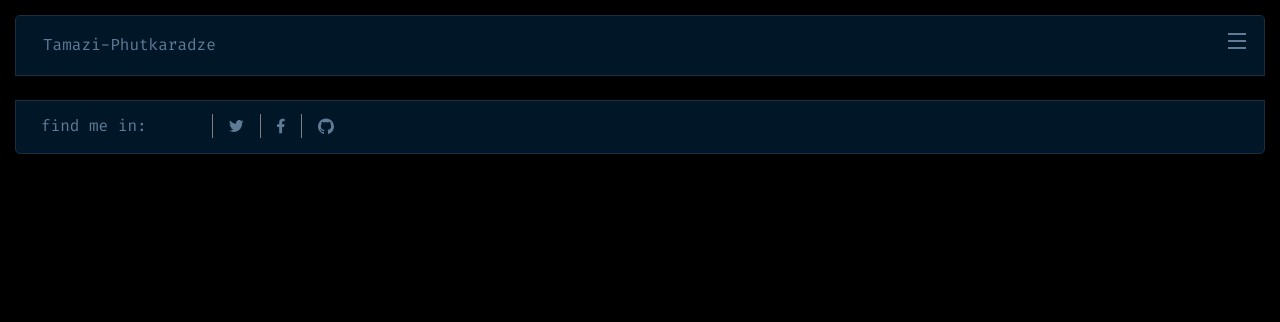
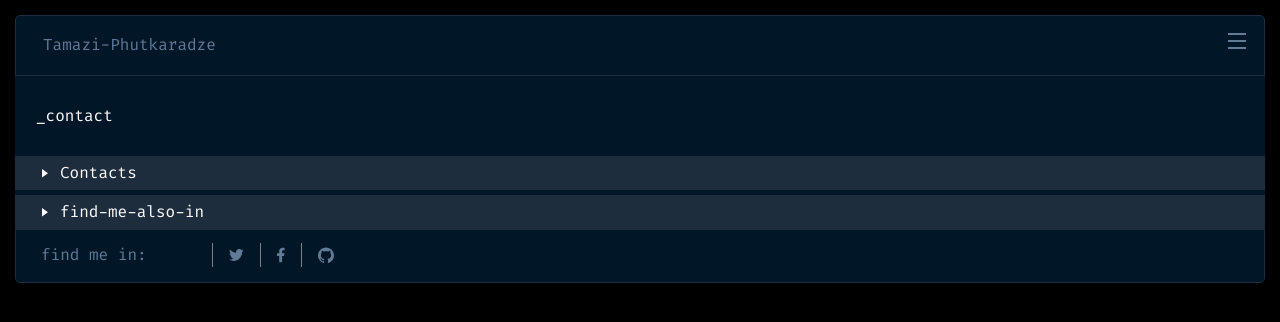
Before and after one commit to TamaziPhutkaradze/my-portfolio, a React (Vite) app: page /Contact in a window 1280 px wide. Shown: the top 322 px of the page. Built offline with nearby package versions, Linux system fonts and the light colour scheme.

Commit message:
Add: Links for Contacts

```diff
--- a/src/components/AboutMe.tsx
+++ b/src/components/AboutMe.tsx
@@ -130,7 +130,7 @@ const Main = styled.div`
 `;
 const Wrapper = styled.div`
   padding: 21px 6px 38px 9px;
-  height: 120vh;
+  height: 100vh;
 `;
 const PageName = styled.p`
   color: white;
--- a/src/components/Contact.tsx
+++ b/src/components/Contact.tsx
@@ -1,6 +1,162 @@
+import styled from "styled-components";
+import Arrow from "../assets/arrow.svg";
+import { useState } from "react";
+import { motion } from "framer-motion";
+import EmailIcon from "../assets/emailIcon.svg";
+import PhoneIcon from "../assets/phoneIcon.svg";
+import LinkIcon from "../assets/LinkIcon.svg";
 
 export default function Contact() {
+  const [contactIsOpen, setContactIsOpen] = useState<boolean>(false);
+  const [secondBtnIsOpen, setSecondBtnIsOpen] = useState<boolean>(false);
+
   return (
-    <div>Contact</div>
-  )
+    <Wrapper>
+      <PageTitle>_contact</PageTitle>
+      <Buttons>
+        <Contacts onClick={() => setContactIsOpen(!contactIsOpen)}>
+          <ArrowImg
+            src={Arrow}
+            open={contactIsOpen}
+            animate={{ rotate: contactIsOpen ? 90 : 0 }}
+            transition={{ duration: 0.7 }}
+          />
+          <BtnName>Contacts</BtnName>
+        </Contacts>
+        {contactIsOpen && (
+          <Box>
+            <EmailDiv
+              as={motion.div}
+              transition={{ duration: 2 }}
+              animate={{ paddingTop: 16 }}
+            >
+              <EmailImg src={EmailIcon} />
+              <Email>achifutkaradze9@gmail.com</Email>
+            </EmailDiv>
+            <PhoneNumber>
+              <img src={PhoneIcon} />
+              <NumberP>+(995) 597-96-70-05</NumberP>
+            </PhoneNumber>
+          </Box>
+        )}
+        <FindMe onClick={() => setSecondBtnIsOpen(!secondBtnIsOpen)}>
+          <ArrowImg
+            src={Arrow}
+            open={secondBtnIsOpen}
+            animate={{ rotate: secondBtnIsOpen ? 90 : 0 }}
+            transition={{ duration: 0.7 }}
+          />
+          <BtnName>find-me-also-in</BtnName>
+        </FindMe>
+        {secondBtnIsOpen && (
+          <Socials animate={{ paddingLeft: 27 }} transition={{ duration: 2 }}>
+            <a
+              href="https://www.linkedin.com/in/achiphutkaradze/"
+              target="_blank"
+            >
+              {" "}
+              <LinkDiv>
+                <img src={LinkIcon} /> Linkedin
+              </LinkDiv>
+            </a>{" "}
+            <a
+              href="https://www.facebook.com/achi.futkaradze.186/"
+              target="_blank"
+            >
+              {" "}
+              <LinkDiv>
+                <img src={LinkIcon} />
+                Facebook
+              </LinkDiv>
+            </a>
+            <a
+              href="https://www.instagram.com/achi_phutkaradze/"
+              target="_blank"
+            >
+              {" "}
+              <LinkDiv>
+                <img src={LinkIcon} />
+                Instagram
+              </LinkDiv>
+            </a>
+          </Socials>
+        )}
+      </Buttons>
+    </Wrapper>
+  );
 }
+const Wrapper = styled.div`
+  background-color: #011627;
+`;
+const PageTitle = styled.div`
+  padding: 28px 21px;
+  color: white;
+  font-size: 16px;
+  font-weight: 400;
+`;
+const Contacts = styled.button`
+  background-color: #1e2d3d;
+  padding: 5px 0 5px 27px;
+  width: 100%;
+  text-align: start;
+  display: flex;
+  gap: 12px;
+  align-items: center;
+`;
+const FindMe = styled.button`
+  background-color: #1e2d3d;
+  padding: 5px 0 5px 27px;
+  width: 100%;
+  text-align: start;
+  display: flex;
+  gap: 12px;
+  align-items: center;
+`;
+const Buttons = styled.div`
+  display: flex;
+  flex-direction: column;
+  gap: 5px;
+`;
+const BtnName = styled.p`
+  color: white;
+  font-size: 16px;
+  font-weight: 400;
+`;
+const ArrowImg = styled(motion.img)<{ open: boolean }>`
+  transform: ${(props) => (props.open === true ? "rotate(90deg)" : "")};
+`;
+const EmailDiv = styled.div`
+  display: flex;
+  gap: 8px;
+`;
+const EmailImg = styled.img``;
+const Email = styled.p`
+  color: #607b96;
+  font-size: 16px;
+`;
+const PhoneNumber = styled.div`
+  display: flex;
+  gap: 8px;
+`;
+const Box = styled.div`
+  padding-bottom: 16px;
+  padding-left: 27px;
+  display: flex;
+  flex-direction: column;
+  gap: 15px;
+`;
+const Socials = styled(motion.div)`
+  display: flex;
+  flex-direction: column;
+  gap: 9px;
+  padding-bottom: 16px;
+`;
+const NumberP = styled.p`
+  color: #607b96;
+`;
+const LinkDiv = styled(motion.div)`
+  display: flex;
+  gap: 9px;
+  align-items: center;
+  color: #607b96;
+`;
--- a/src/components/Projects.tsx
+++ b/src/components/Projects.tsx
@@ -3,10 +3,9 @@ import Arrow from "../assets/arrow.svg";
 import { motion } from "framer-motion";
 import { useState } from "react";
 import Data from "../../public/data.json";
-import { Link } from "react-router-dom";
 
 export default function Projects() {
-  const [projectsOpen, setProjectsOpen] = useState<boolean>(false);
+  const [projectsOpen, setProjectsOpen] = useState<boolean>(true);
   const [data, _setData] = useState(Data);
   const [selectedItems, setSelectedItems] = useState<any>([]);
   const handleChange = (e: any) => {
@@ -104,9 +103,9 @@ export default function Projects() {
                   <ProjectImg src={item.img} />
                 </ImgDiv>
                 <Line /> <ProjectTitle>{item.name}</ProjectTitle>
-                <Link to={item.live}>
+                <a href={item.live} target="_blank">
                   <LiveButton>view-project</LiveButton>{" "}
-                </Link>
+                </a>{" "}
               </Card>
             </div>
           );
@@ -166,7 +165,7 @@ const FirstLabel = styled.label`
 const TechName = styled.p`
   color: white;
   font-size: 16px;
-  font-weight: 200;
+  font-weight: 2 00;
 `;
 const Names = styled.div`
   padding-left: 10px;
```
Also changed, not shown: src/assets/LinkIcon.svg (added).
